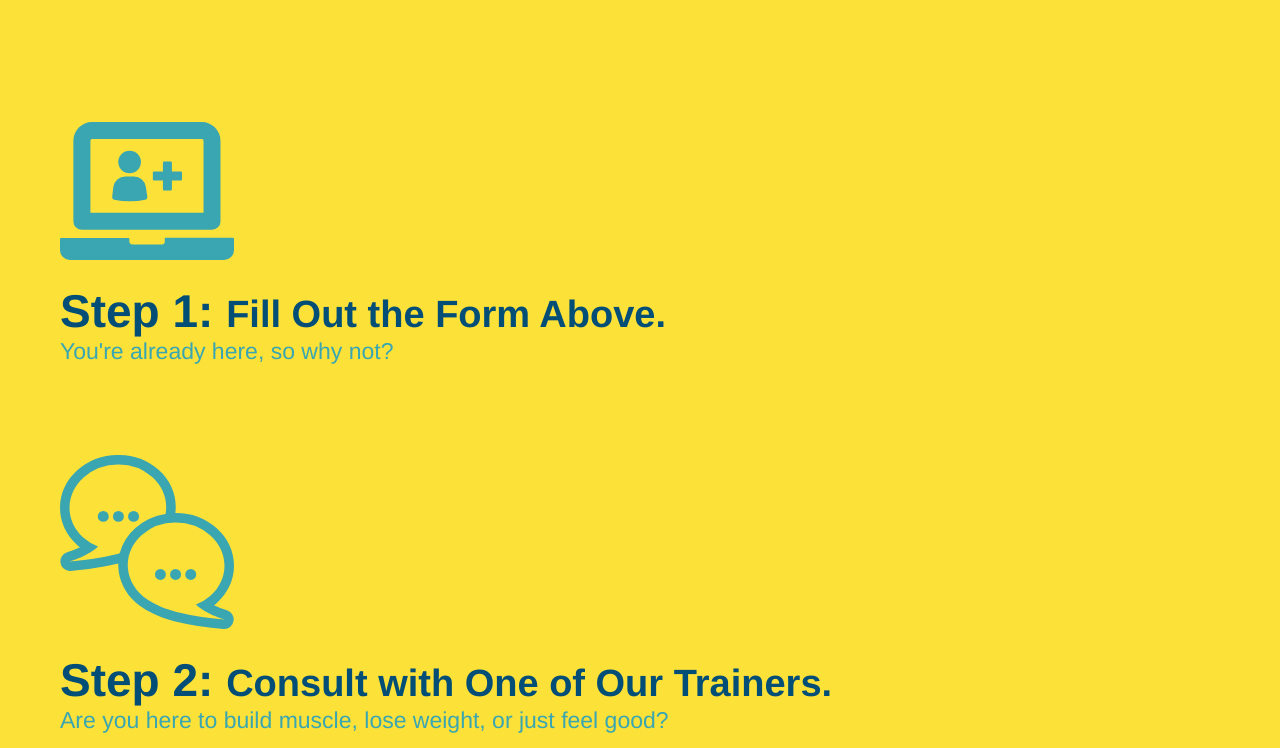
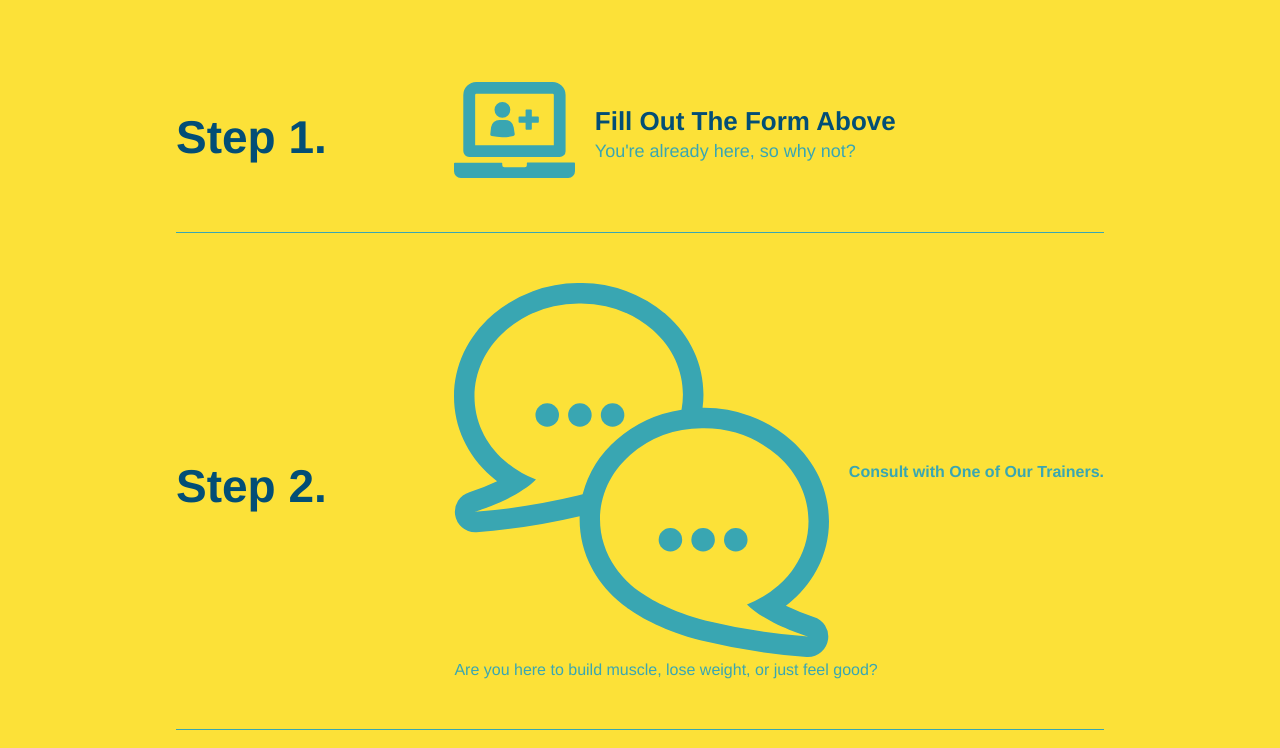
Before and after one commit to dbradle4348/run-buddy, a plain HTML site: page index.html in a window 1280 px wide. Shown: the part 1212-1960 px from the top of the page. Drawn offline with Linux system fonts and the light colour scheme.

Commit message:
add flexbox to the steps

```diff
--- a/assets/css/style.css
+++ b/assets/css/style.css
@@ -173,30 +173,57 @@ header {
   background: #fce138;
 }
 
-.steps div {
-  margin-bottom: 80px;
- }
-
- .steps img {
-   width: 15%;
-   margin: 10px 0;
- }
 
  .steps h3 {
   color: #024e76;
   font-size: 46px;
   margin-top: 10px;
+  flex: 1 30%;
 }
 
-.steps p {
+.step-text p {
   color: #39a6b2;
-  font-size: 23px;
+  font-size: 18px;
 }
 
-.steps span {
-  font-size: 38px;
+.step-text h4 {
+  font-size: 26px;
+  line-height: 1.5;
+  color: #024e76;
 }
 
+.step {
+  margin: 50px auto;
+  padding-bottom: 50px;
+  width: 80%;
+  border-bottom: 1px solid #39a6b2;
+  display: flex;
+  flex-wrap: wrap;
+  align-items: center;
+  justify-content: space-between;
+}
+
+.step-info {
+  flex: 2 70%;
+  display: flex;
+  flex-wrap: wrap;
+  align-items: center;
+}
+
+.step-img {
+  flex: 1 12%;
+  margin-right: 20px;
+}
+
+.step-text {
+  flex: 12;
+}
+
+.step-img img {
+  max-width: 100%;
+}
+
+/* meet the trainers */
 .trainers {
 }
 
--- a/index.html
+++ b/index.html
@@ -88,30 +88,56 @@
     What You Do
   </h2>
   </div>
-    <div>
-      <!-- insert this img element -->
+  <div class="step">
+
+    <h3>Step 1.</h3>
+    <div class="step-info">
+      <div class="step-img">
         <img src="./assets/images/step-1.svg" alt="" />
-      <h3>Step 1: <span>Fill Out the Form Above.</span></h3>
+      </div>
+      <div class="step-text">
+        <h4>Fill Out The Form Above</h4>
         <p>You're already here, so why not?</p>
       </div>
+    </div>
+  </div>
 
-    <div>
+  <div class="step">
+    <h3>Step 2.</h3>
+    <div class="step-info">
+      <div class="step-img">
              <img src="./assets/images/step-2.svg" alt="" />
-      <h3>Step 2: <span>Consult with One of Our Trainers.</span></h3>
+      </div>
+      <h4>Consult with One of Our Trainers.</h4>
       <p>Are you here to build muscle, lose weight, or just feel good?</p>
     </div>
+    </div>
+  </div>
 
-    <div>
+    <div class="step">
+      <h3>Step 3.</h3>
+      <div class="step-info">
+        <div class="step-img">
       <img src="./assets/images/step-3.svg" alt="" />
-      <h3>Step 3: <span>Get Running.</span></h3>
+        </div>
+      <h4>Get Running.</h4>
       <p>Hit the ground running (literally) once your trainer lays out your plan.</p>
     </div>
+      </div>
+    </div>
 
-    <div>
+    <div class="step">
+      <h3>Step 4.</h3>
+      <div class="step-info">
+        <div class="step-img">
       <img src="./assets/images/step-4.svg" alt="" />
-      <h3>Step 4: <span>See Results.</span></h3>
+        </div>
+      <h4>See Results.</h4>
       <p>Bi-weekly checkins with your trainer will keep you focused</p>
     </div>
+    </div>
+  </div>
+
 </section>
 
 <!--"meet the trainers" section-->
```
Lines whose indentation alone changed are shown as unchanged.
